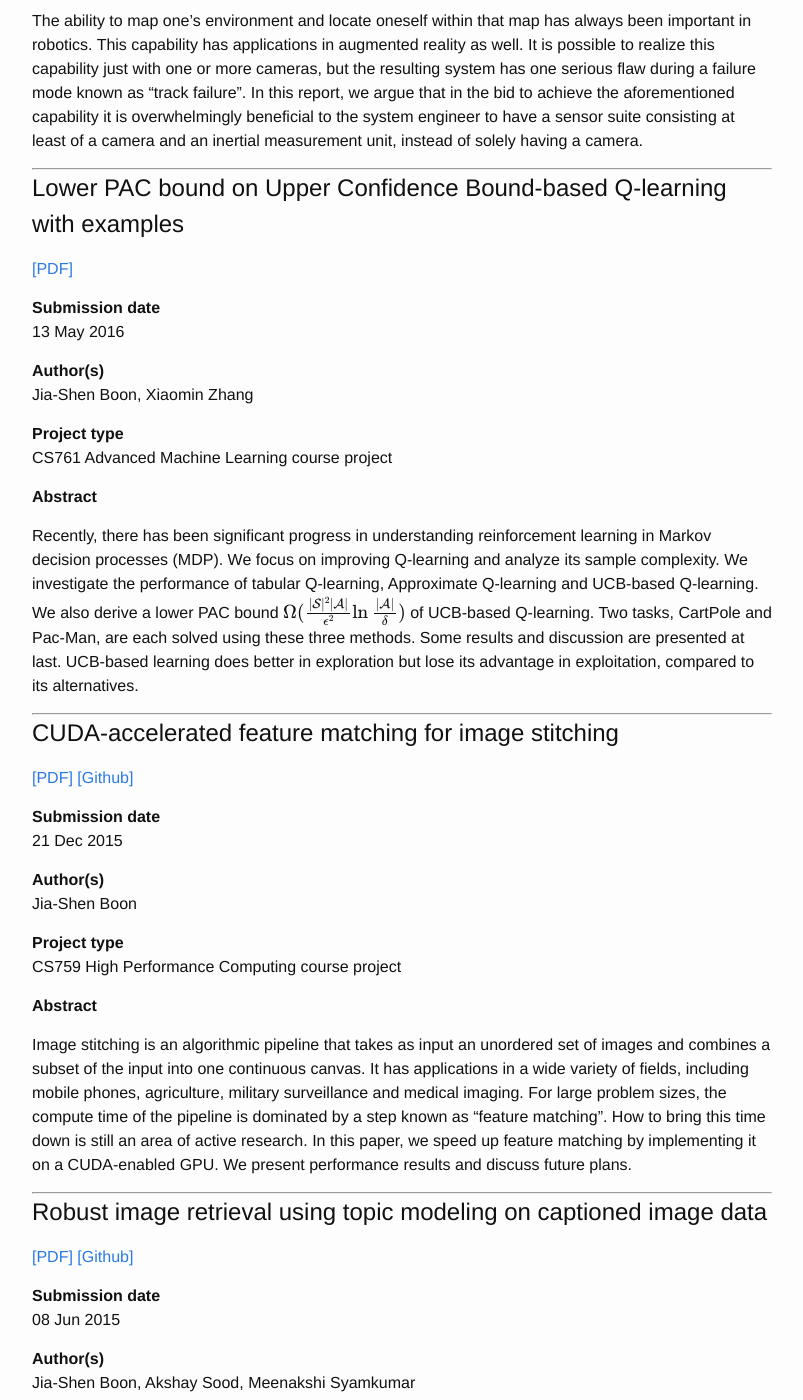
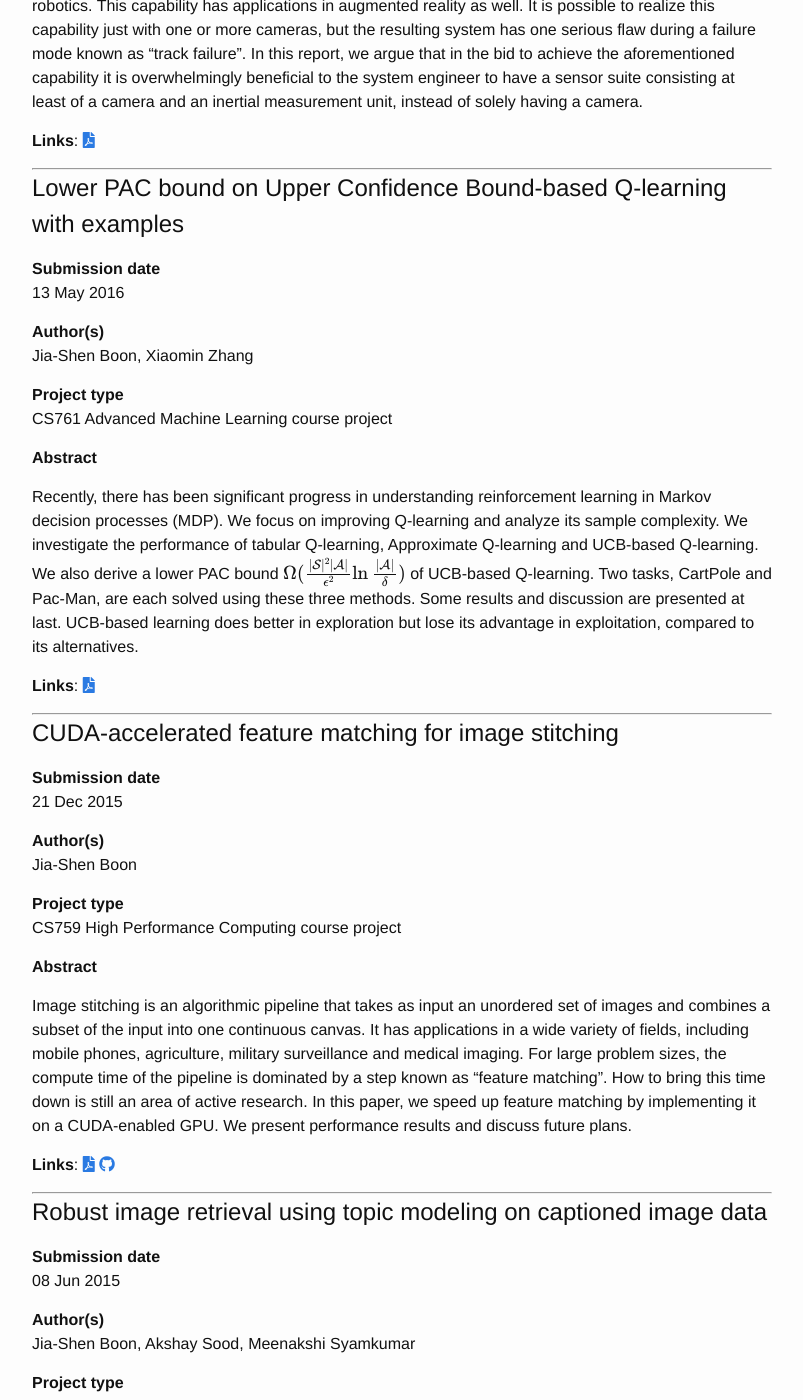
Before and after one commit to boonjiashen2/boonjiashen2.github.io, a Jekyll site: the page built from projects.md, in a window 1280 px wide and 1400 px high, scrolled down 670 px. Shown: the whole window, without its empty margins (238-1041 px from the left). Built offline with Jekyll 4.4.1, drawn with Linux system fonts in a browser that asks for light colours; nearby versions of some CDN libraries; formulas are drawn with MathJax 3; some of the changed text lies outside the part shown.

Commit message:
Update project links to use icons
For readability.

CDN link comes from https://cdnjs.com/libraries/font-awesome

```diff
--- a/_includes/footer.html
+++ b/_includes/footer.html
@@ -35,7 +35,7 @@
           {% if site.github_username %}
           <li>
             <a href="https://github.com/{{ site.github_username }}">
-              <i class="fa fa-github"></i> {{ site.github_username }}
+              <i class="fab fa-github"></i> {{ site.github_username }}
             </a>
           </li>
           {% endif %}
@@ -49,7 +49,7 @@
           {% if site.linkedin_username %}
           <li>
             <a href="https://linkedin.com/in/{{ site.linkedin_username }}">
-              <i class="fa fa-linkedin"></i> {{ site.linkedin_username }}
+              <i class="fab fa-linkedin"></i> {{ site.linkedin_username }}
             </a>
           </li>
           {% endif %}
--- a/_includes/head.html
+++ b/_includes/head.html
@@ -10,7 +10,7 @@
   <link rel="canonical" href="{{ page.url | replace:'index.html','' | prepend: site.baseurl | prepend: site.url }}">
   <link rel="alternate" type="application/rss+xml" title="{{ site.title }}" href="{{ "/feed.xml" | prepend: site.baseurl | prepend: site.url }}">
 
-  <link rel="stylesheet" href="//maxcdn.bootstrapcdn.com/font-awesome/4.3.0/css/font-awesome.min.css">
+  <link rel="stylesheet" href="https://cdnjs.cloudflare.com/ajax/libs/font-awesome/5.15.2/css/all.min.css" integrity="sha512-HK5fgLBL+xu6dm/Ii3z4xhlSUyZgTT9tuc/hSrtw6uzJOvgRr2a9jyxxT1ely+B+xFAmJKVSTbpM/CuL7qxO8w==" crossorigin="anonymous" />
   <script src="https://cdn.mathjax.org/mathjax/latest/MathJax.js?config=TeX-AMS-MML_HTMLorMML" type="text/javascript"></script>
 
 </head>
--- a/projects.md
+++ b/projects.md
@@ -18,8 +18,6 @@ permalink: /projects/
   {{ project.title }} {#{{ project.title | slugify }}}
 ===
 
-   [[PDF]]({{ project.pdf }}) {% if project.github %}[[Github]]({{ project.github }}){% endif %}
-
   __Submission date__\\
   {{ project.date | date_to_string }}
 
@@ -35,4 +33,8 @@ permalink: /projects/
 
   {{ project.content }}
 
+  __Links__:
+   {% if project.pdf %}[<i class="fas fa-file-pdf"></i>]({{ project.pdf }}){% endif %}
+   {% if project.github %}[<i class="fab fa-github"></i>]({{ project.github }}){% endif %}
+
 {% endfor %}
```
